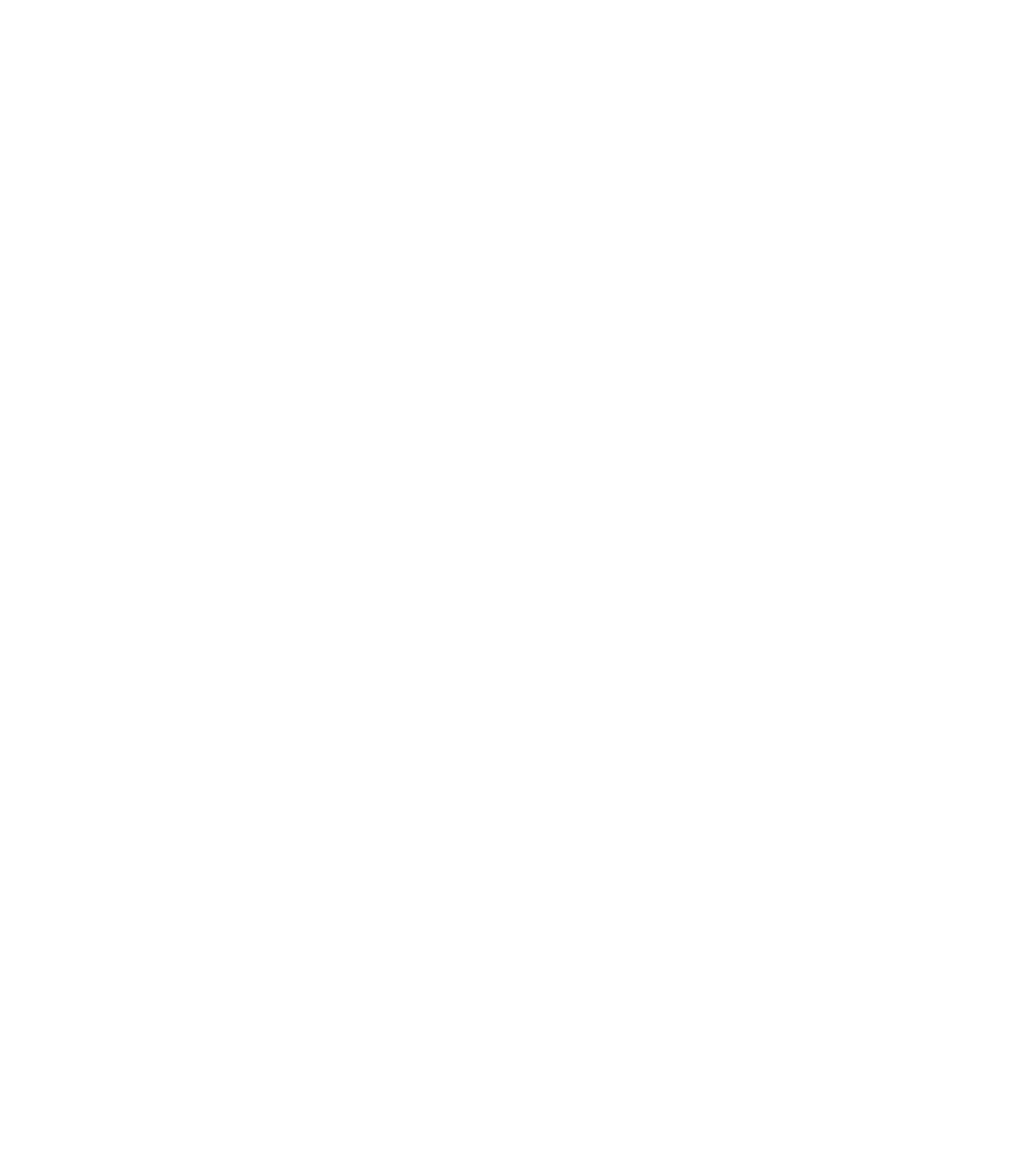
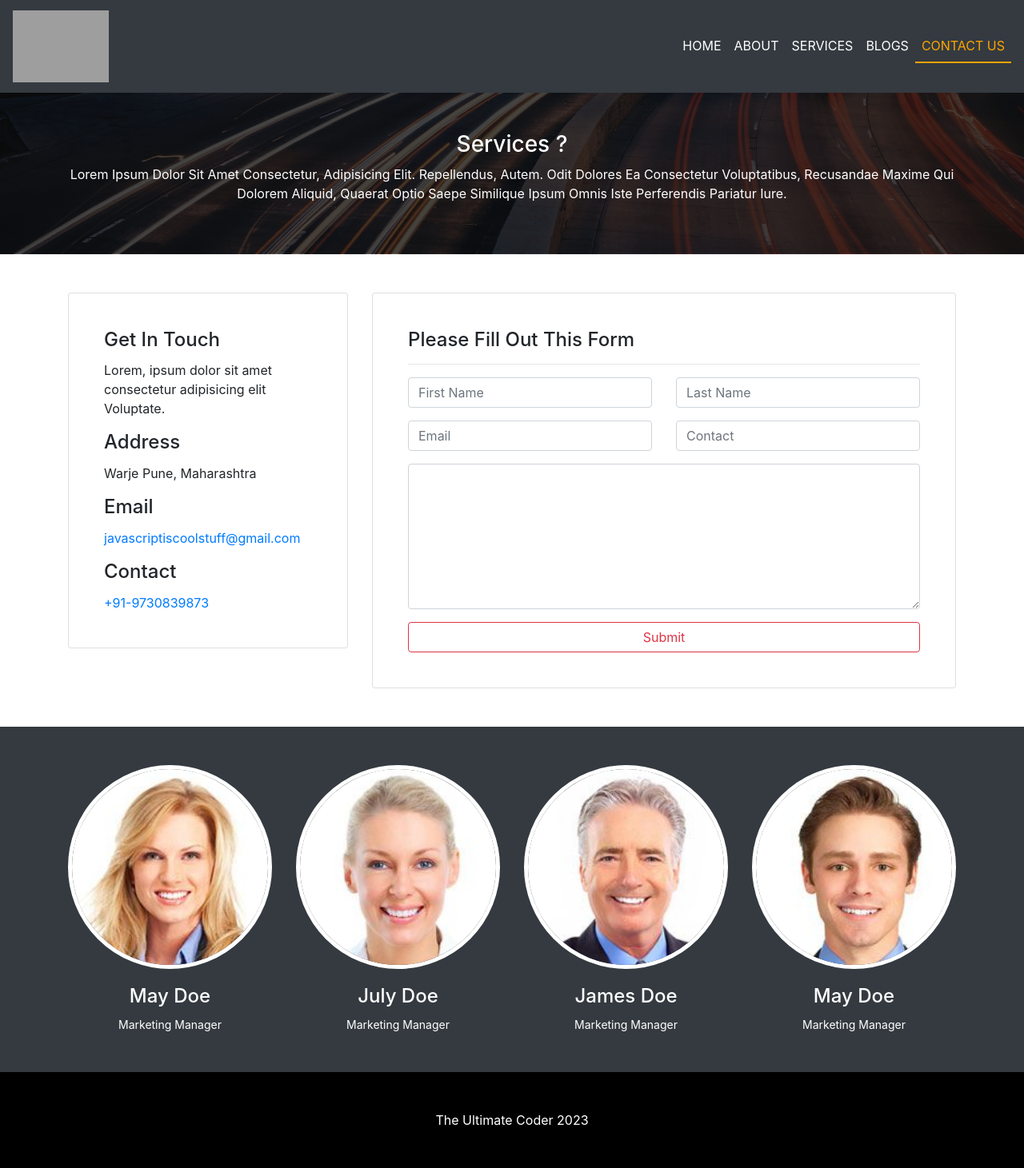
Before and after one commit to SureshPawar007/B4-Layout, a plain HTML site: page contactus.html in a window 1280 px wide. Shown: the whole page at 80% size. Before the commit the page ends 800 px from the top, so only its background shows below. Drawn offline with nearby package versions, Linux system fonts and the light colour scheme; grey boxes are pictures that could not be loaded.

Commit message:
Work on contact us

```diff
--- a/assets/css/style.css
+++ b/assets/css/style.css
@@ -105,3 +105,9 @@
     border-radius: 50%;
     border: 3px solid white;
 }
+
+.staff img{
+    width: 100%;
+    border: 5px solid white;
+    margin-bottom: 20px;
+}
--- a/contactus.html
+++ b/contactus.html
@@ -0,0 +1,208 @@
+<!doctype html>
+<html lang="en">
+  <head>
+    <!-- Required meta tags -->
+    <meta charset="utf-8">
+    <meta name="viewport" content="width=device-width, initial-scale=1, shrink-to-fit=no">
+
+    <!-- Bootstrap CSS -->
+
+
+    <title>BootStrap-4 Layout</title>
+    <link rel="stylesheet" href="https://cdn.jsdelivr.net/npm/bootstrap@4.6.2/dist/css/bootstrap.min.css" integrity="sha384-xOolHFLEh07PJGoPkLv1IbcEPTNtaed2xpHsD9ESMhqIYd0nLMwNLD69Npy4HI+N" crossorigin="anonymous">
+
+    <link rel="stylesheet" href="https://cdnjs.cloudflare.com/ajax/libs/font-awesome/6.4.0/css/all.min.css" integrity="sha512-iecdLmaskl7CVkqkXNQ/ZH/XLlvWZOJyj7Yy7tcenmpD1ypASozpmT/E0iPtmFIB46ZmdtAc9eNBvH0H/ZpiBw==" crossorigin="anonymous" referrerpolicy="no-referrer" />
+
+    <link rel="stylesheet" href="./assets/css/style.css">
+  </head>
+  <body>
+   <header class="mainHeader">
+    <nav class="navbar navbar-expand-lg navbar-dark bg-dark">
+        <a class="navbar-brand" href="index.html">
+            <img src="https://static-assets-web.flixcart.com/fk-p-linchpin-web/fk-cp-zion/img/flipkart-plus_8d85f4.png" alt="">
+        </a>
+        <button class="navbar-toggler" type="button" data-toggle="collapse" data-target="#navbarSupportedContent" aria-controls="navbarSupportedContent" aria-expanded="false" aria-label="Toggle navigation">
+          <span class="navbar-toggler-icon"></span>
+        </button>
+
+        <div class="collapse navbar-collapse" id="navbarSupportedContent">
+          <ul class="navbar-nav ml-auto">
+            <li class="nav-item ">
+              <a class="nav-link" href="index.html">Home <span class="sr-only">(current)</span></a>
+            </li>
+            <li class="nav-item ">
+              <a class="nav-link" href="about.html">about</a>
+            </li>
+            <li class="nav-item ">
+                <a class="nav-link" href="services.html">services</a>
+              </li>
+              <li class="nav-item ">
+                <a class="nav-link" href="blogs.html">Blogs</a>
+              </li>
+              <li class="nav-item active">
+                <a class="nav-link" href="contactus.html">contact us</a>
+              </li>
+
+
+          </ul>
+
+        </div>
+      </nav>
+   </header>
+
+   <main>
+     <section class="paralax home py-5">
+      <div class="container">
+        <div class="row">
+          <div class="col-12 text-center text-white text-capitalize">
+            <h3 mb-2 mb-md-3>services ?</h3>
+            <p>Lorem ipsum dolor sit amet consectetur, adipisicing elit. Repellendus, autem. Odit dolores ea consectetur voluptatibus, recusandae maxime qui dolorem aliquid, quaerat optio saepe similique ipsum omnis iste perferendis pariatur iure.</p>
+          </div>
+        </div>
+      </div>
+
+    </section>
+    <section class="py-5 contact">
+        <div class="container">
+            <div class="row">
+                <div class="col-md-4">
+                    <address>
+                        <div class="card p-0 p-md-4">
+                            <div class="card-body">
+                                <h4 class="card-title text-capitalize">get in touch</h4>
+                                <p>Lorem, ipsum dolor sit amet consectetur adipisicing elit Voluptate. </p>
+                                <h4 class="card-title text-capitalize">address</h4>
+                                <p class="text-capitalize">
+                                    warje pune, maharashtra
+                                </p>
+                                <h4 class="card-title text-capitalize">email</h4>
+                                <p>
+                                    <a href="mailto:javascriptiscoolstuff@gmail.com">
+                                        javascriptiscoolstuff@gmail.com
+                                    </a>
+
+                                </p>
+                                <h4 class="card-title text-capitalize">contact</h4>
+                                <p class="m-0">
+                                    <a href="tel:+91-9730839873">
+                                        +91-9730839873
+                                    </a>
+                                </p>
+                            </div>
+                        </div>
+                    </address>
+
+                </div>
+                <div class="col-md-8">
+                    <div class="card p-0 p-md-4">
+                        <div class="card-body">
+
+                                <h4 class="card-title text-capitalize">
+                                    please fill out this form
+                                </h4>
+                            <hr>
+                            <form >
+                                <div class="row">
+                                    <div class="col-md-6">
+                                        <div class="form-group">
+                                            <label for="fname" class="sr-only">First Name</label>
+                                            <input type="text" placeholder="First Name" class="form-control" id="fname">
+                                        </div>
+                                        <div class="form-group">
+                                            <label for="email" class="sr-only">Email</label>
+                                            <input type="text" placeholder="Email" class="form-control" id="email">
+                                        </div>
+
+                                    </div>
+                                    <div class="col-md-6">
+                                        <div class="form-group">
+                                            <label for="lname" class="sr-only">First Name</label>
+                                            <input type="text" placeholder="Last Name" class="form-control" id="lname">
+                                        </div>
+                                        <div class="form-group">
+                                            <label for="contact" class="sr-only">Contact</label>
+                                            <input type="text" placeholder="Contact" class="form-control" id="contact">
+                                        </div>
+                                    </div>
+                                    <div class="col-md-12">
+                                        <div class="form-group">
+                                            <label for="msg" class="sr-only">Message</label>
+                                            <textarea placeholder="Message" class="form-control" id="msg" rows="7">
+
+                                            </textarea>
+                                        </div>
+                                        <button class="btn btn-outline-danger btn-block">Submit</button>
+                                    </div>
+                                </div>
+                            </form>
+
+                        </div>
+                    </div>
+                </div>
+            </div>
+        </div>
+    </section>
+
+    <section class=" staff py-5  bg-dark text-white text-capitalize text-center">
+        <div class="container">
+            <div class="row ">
+                <!-- <h3 class="text-capitalize text-center">our staff</h3> -->
+                <div class="col-md-3 mb-4 mb-md-0">
+
+                    <div>
+                        <img src="./assets/images/person1.jpg" alt="May Doe" title="May Doe" class="img-fluid rounded-circle">
+                        <h4 >May Doe</h4>
+
+                        <small>Marketing Manager</small>
+                    </div>
+
+                </div>
+                <div class="col-md-3 mb-4 mb-md-0">
+
+                    <div>
+                        <img src="./assets/images/person2.jpg" alt="July Doe" title="July Doe" class="img-fluid rounded-circle">
+                        <h4 >July Doe</h4>
+
+                        <small>Marketing Manager</small>
+                    </div>
+
+                </div>
+                <div class="col-md-3 mb-4 mb-md-0">
+
+                    <div>
+                        <img src="./assets/images/person3.jpg" alt="James Doe" title="James Doe" class="img-fluid rounded-circle">
+                        <h4 >James Doe</h4>
+
+                        <small>Marketing Manager</small>
+                    </div>
+
+                </div>
+                <div class="col-md-3 mb-4 mb-md-0">
+
+                    <div>
+                        <img src="./assets/images/person4.jpg" alt="May Doe" title="May Doe" class="img-fluid rounded-circle">
+                        <h4 >May Doe</h4>
+
+                        <small>Marketing Manager</small>
+                    </div>
+
+                </div>
+
+            </div>
+        </div>
+    </section>
+   </main>
+   <footer class="footer py-5 text-center">
+    <p class="m-0">The Ultimate Coder 2023</p>
+   </footer>
+
+   <footer class="footer"></footer>
+
+
+    <script src="https://cdn.jsdelivr.net/npm/jquery@3.5.1/dist/jquery.slim.min.js" integrity="sha384-DfXdz2htPH0lsSSs5nCTpuj/zy4C+OGpamoFVy38MVBnE+IbbVYUew+OrCXaRkfj" crossorigin="anonymous"></script>
+    <script src="https://cdn.jsdelivr.net/npm/bootstrap@4.6.2/dist/js/bootstrap.bundle.min.js" integrity="sha384-Fy6S3B9q64WdZWQUiU+q4/2Lc9npb8tCaSX9FK7E8HnRr0Jz8D6OP9dO5Vg3Q9ct" crossorigin="anonymous"></script>
+
+    <script src="./assets/js/app.js"></script>
+
+  </body>
+</html>
```
